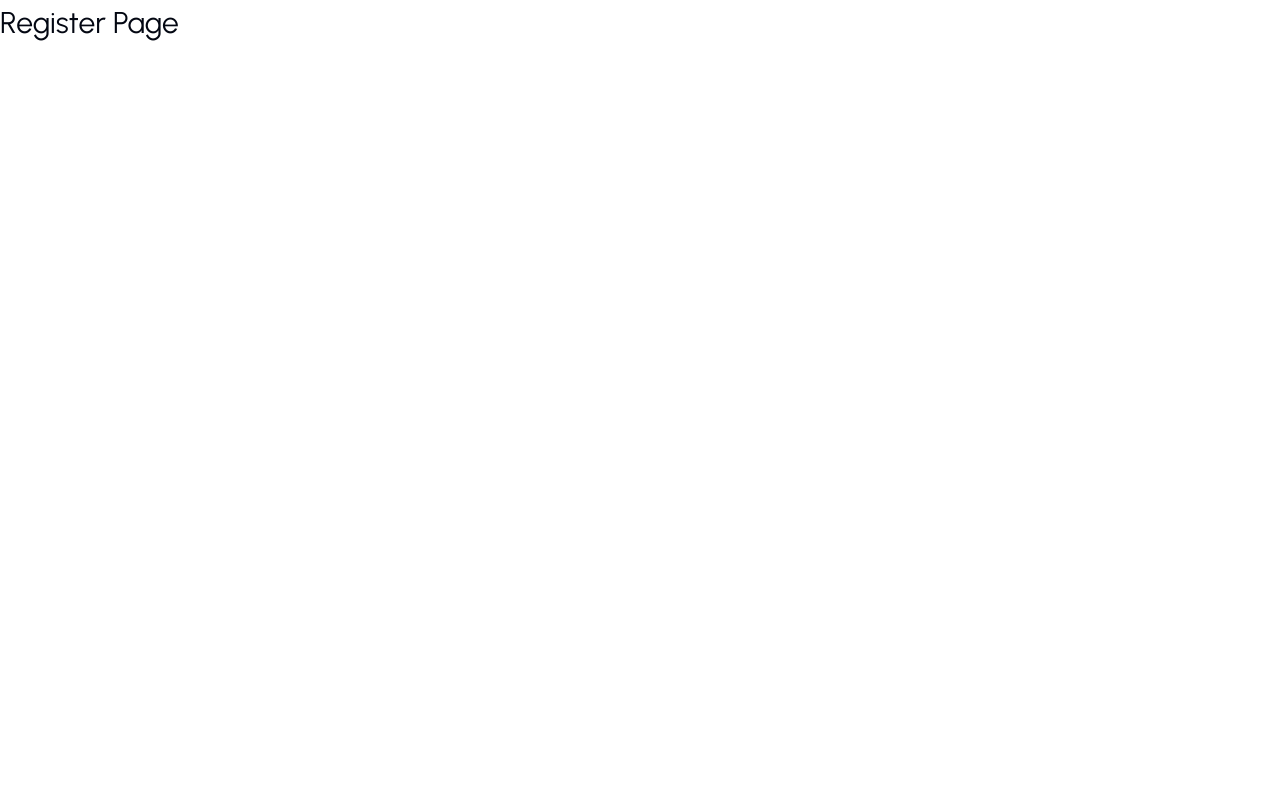
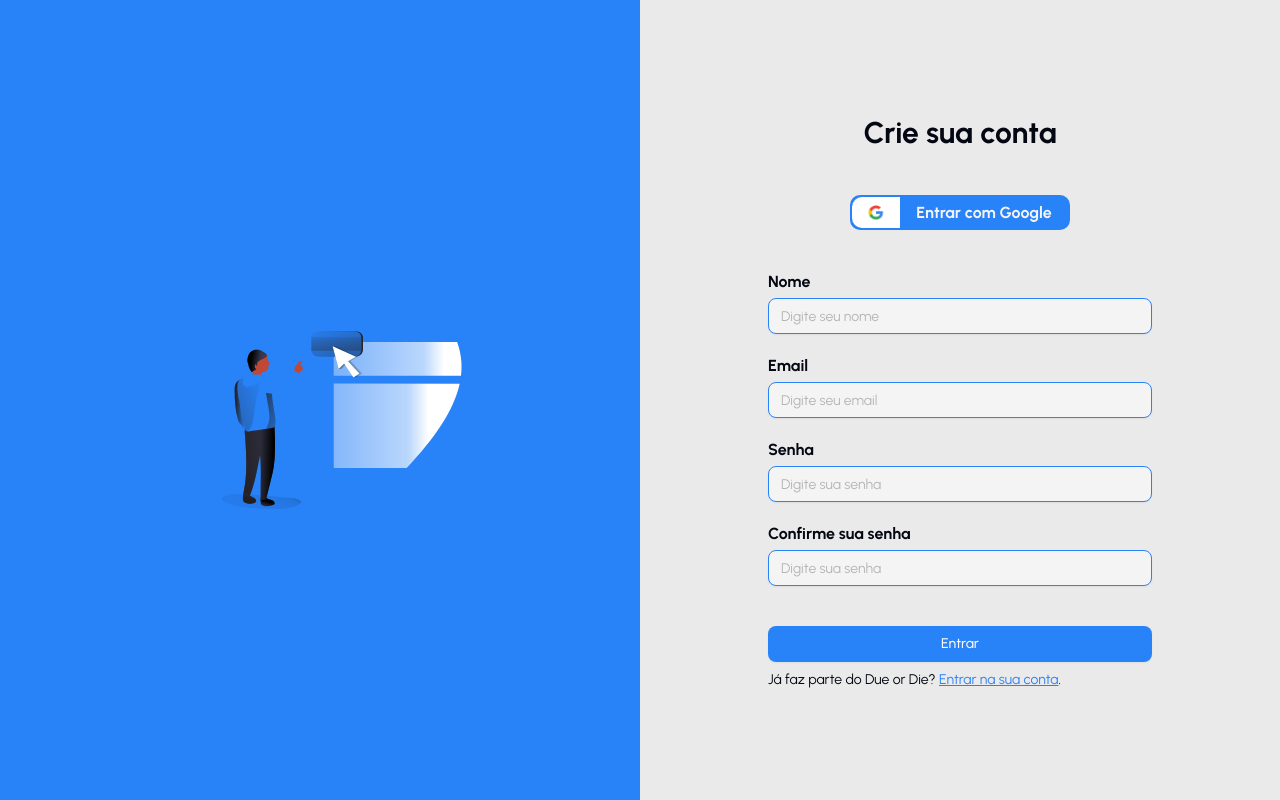
Before and after one commit to Talyslan/due-or-die, a Next.js app in the folder frontend/: page /register in a window 1280 px wide. Built offline with nearby package versions, Linux system fonts and the light colour scheme.

Commit message:
feat (frontend): adicionado estilização da tela de criar conta

```diff
--- a/frontend/src/app/(auth)/register/page.tsx
+++ b/frontend/src/app/(auth)/register/page.tsx
@@ -1,3 +1,71 @@
+import { Button, Input, RegisterSVG } from '@/components';
+import { GoogleLogin } from '@/components/GoogleLogin';
+import Link from 'next/link';
+
 export default function Register() {
-    return <h1>Register Page</h1>;
+    return (
+        <main className="flex h-screen w-full">
+            <div className="bg-main-color-200 w-1/2 flex items-center justify-center">
+                <RegisterSVG className="transform scale-60" />
+            </div>
+
+            <form className="bg-white-200 w-1/2 flex flex-col items-center justify-center gap-10">
+                <h1 className="font-bold">Crie sua conta</h1>
+
+                <GoogleLogin />
+
+                <div className="flex w-full max-w-sm flex-col gap-5">
+                    <label htmlFor="name" className="flex flex-col gap-1">
+                        <span className="font-bold">Nome</span>
+                        <Input
+                            id="name"
+                            placeholder="Digite seu nome"
+                            className="placeholder:text-gray-100"
+                        />
+                    </label>
+                    <label htmlFor="email" className="flex flex-col gap-1">
+                        <span className="font-bold">Email</span>
+                        <Input
+                            id="email"
+                            placeholder="Digite seu email"
+                            className="placeholder:text-gray-100"
+                        />
+                    </label>
+                    <label htmlFor="password" className="flex flex-col gap-1">
+                        <span className="font-bold">Senha</span>
+                        <Input
+                            id="password"
+                            placeholder="Digite sua senha"
+                            className="placeholder:text-gray-100"
+                        />
+                    </label>
+                    <label
+                        htmlFor="password-confirm"
+                        className="flex flex-col gap-1"
+                    >
+                        <span className="font-bold">Confirme sua senha</span>
+                        <Input
+                            id="password-confirm"
+                            placeholder="Digite sua senha"
+                            className="placeholder:text-gray-100"
+                        />
+                    </label>
+                </div>
+
+                <div className="flex flex-col gap-2 w-full max-w-sm">
+                    <Button className="w-full">Entrar</Button>
+                    <span className="text-sm">
+                        Já faz parte do Due or Die?{' '}
+                        <Link
+                            href={'/login'}
+                            className="text-main-color-200 underline"
+                        >
+                            Entrar na sua conta
+                        </Link>
+                        .
+                    </span>
+                </div>
+            </form>
+        </main>
+    );
 }
--- /dev/null
+++ b/frontend/src/components/GoogleLogin/index.tsx
@@ -0,0 +1,21 @@
+import Image from 'next/image';
+
+export function GoogleLogin() {
+    return (
+        <div className="flex items-center rounded-lg border-2 border-main-color-200 bg-main-color-200 cursor-pointer hover:bg-main-color-200/90 transition-colors">
+            <div className="bg-white p-2 rounded-l-lg flex items-center justify-center">
+                <Image
+                    src="/google-logo.png"
+                    alt="Logo do Google"
+                    width={32}
+                    height={32}
+                    className="block"
+                />
+            </div>
+
+            <span className="text-white-100 font-bold px-4">
+                Entrar com Google
+            </span>
+        </div>
+    );
+}
--- a/frontend/src/components/assets/svgs/register-svg/index.tsx
+++ b/frontend/src/components/assets/svgs/register-svg/index.tsx
@@ -1,4 +1,6 @@
-export function RegisterSVG() {
+import { IProps } from '../types';
+
+export function RegisterSVG({ className }: IProps) {
     return (
         <svg
             width="500"
@@ -6,6 +8,7 @@ export function RegisterSVG() {
             viewBox="0 0 500 500"
             fill="none"
             xmlns="http://www.w3.org/2000/svg"
+            className={className}
         >
             <path
                 opacity="0.18"
@@ -143,41 +146,41 @@ export function RegisterSVG() {
                 >
                     <stop
                         offset="0.02"
-                        stop-color="white"
+                        stopColor="white"
                         stop-opacity="0.05"
                     />
                     <stop
                         offset="0.03"
-                        stop-color="white"
+                        stopColor="white"
                         stop-opacity="0.16"
                     />
                     <stop
                         offset="0.04"
-                        stop-color="white"
+                        stopColor="white"
                         stop-opacity="0.24"
                     />
                     <stop
                         offset="0.06"
-                        stop-color="white"
+                        stopColor="white"
                         stop-opacity="0.31"
                     />
                     <stop
                         offset="0.07"
-                        stop-color="white"
+                        stopColor="white"
                         stop-opacity="0.36"
                     />
-                    <stop offset="0.1" stop-color="white" stop-opacity="0.38" />
+                    <stop offset="0.1" stopColor="white" stop-opacity="0.38" />
                     <stop
                         offset="0.16"
-                        stop-color="white"
+                        stopColor="white"
                         stop-opacity="0.39"
                     />
                     <stop
                         offset="0.84"
-                        stop-color="white"
+                        stopColor="white"
                         stop-opacity="0.68"
                     />
-                    <stop offset="1" stop-color="white" />
+                    <stop offset="1" stopColor="white" />
                 </linearGradient>
                 <linearGradient
                     id="paint1_linear_4_405"
@@ -189,41 +192,41 @@ export function RegisterSVG() {
                 >
                     <stop
                         offset="0.02"
-                        stop-color="white"
+                        stopColor="white"
                         stop-opacity="0.05"
                     />
                     <stop
                         offset="0.03"
-                        stop-color="white"
+                        stopColor="white"
                         stop-opacity="0.16"
                     />
                     <stop
                         offset="0.04"
-                        stop-color="white"
+                        stopColor="white"
                         stop-opacity="0.24"
                     />
                     <stop
                         offset="0.06"
-                        stop-color="white"
+                        stopColor="white"
                         stop-opacity="0.31"
                     />
                     <stop
                         offset="0.07"
-                        stop-color="white"
+                        stopColor="white"
                         stop-opacity="0.36"
                     />
-                    <stop offset="0.1" stop-color="white" stop-opacity="0.38" />
+                    <stop offset="0.1" stopColor="white" stop-opacity="0.38" />
                     <stop
                         offset="0.16"
-                        stop-color="white"
+                        stopColor="white"
                         stop-opacity="0.39"
                     />
                     <stop
                         offset="0.84"
-                        stop-color="white"
+                        stopColor="white"
                         stop-opacity="0.68"
                     />
-                    <stop offset="1" stop-color="white" />
+                    <stop offset="1" stopColor="white" />
                 </linearGradient>
                 <linearGradient
                     id="paint2_linear_4_405"
@@ -259,8 +262,8 @@ export function RegisterSVG() {
                     y2="357.16"
                     gradientUnits="userSpaceOnUse"
                 >
-                    <stop stop-color="#231F20" stop-opacity="0" />
-                    <stop offset="1" stop-color="#231F20" />
+                    <stop stopColor="#231F20" stop-opacity="0" />
+                    <stop offset="1" stopColor="#231F20" />
                 </linearGradient>
                 <linearGradient
                     id="paint5_linear_4_405"
@@ -270,8 +273,8 @@ export function RegisterSVG() {
                     y2="416.44"
                     gradientUnits="userSpaceOnUse"
                 >
-                    <stop stop-color="#231F20" stop-opacity="0" />
-                    <stop offset="1" stop-color="#231F20" />
+                    <stop stopColor="#231F20" stop-opacity="0" />
+                    <stop offset="1" stopColor="#231F20" />
                 </linearGradient>
                 <linearGradient
                     id="paint6_linear_4_405"
@@ -307,8 +310,8 @@ export function RegisterSVG() {
                     y2="257.55"
                     gradientUnits="userSpaceOnUse"
                 >
-                    <stop stop-color="#231F20" stop-opacity="0" />
-                    <stop offset="1" stop-color="#231F20" />
+                    <stop stopColor="#231F20" stop-opacity="0" />
+                    <stop offset="1" stopColor="#231F20" />
                 </linearGradient>
                 <linearGradient
                     id="paint9_linear_4_405"
@@ -318,8 +321,8 @@ export function RegisterSVG() {
                     y2="323"
                     gradientUnits="userSpaceOnUse"
                 >
-                    <stop stop-color="#231F20" stop-opacity="0" />
-                    <stop offset="1" stop-color="#231F20" />
+                    <stop stopColor="#231F20" stop-opacity="0" />
+                    <stop offset="1" stopColor="#231F20" />
                 </linearGradient>
                 <linearGradient
                     id="paint10_linear_4_405"
@@ -329,8 +332,8 @@ export function RegisterSVG() {
                     y2="237.18"
                     gradientUnits="userSpaceOnUse"
                 >
-                    <stop stop-color="#231F20" stop-opacity="0" />
-                    <stop offset="1" stop-color="#231F20" />
+                    <stop stopColor="#231F20" stop-opacity="0" />
+                    <stop offset="1" stopColor="#231F20" />
                 </linearGradient>
                 <linearGradient
                     id="paint11_linear_4_405"
@@ -340,8 +343,8 @@ export function RegisterSVG() {
                     y2="156.53"
                     gradientUnits="userSpaceOnUse"
                 >
-                    <stop stop-color="#231F20" stop-opacity="0" />
-                    <stop offset="1" stop-color="#231F20" />
+                    <stop stopColor="#231F20" stop-opacity="0" />
+                    <stop offset="1" stopColor="#231F20" />
                 </linearGradient>
                 <linearGradient
                     id="paint12_linear_4_405"
@@ -351,8 +354,8 @@ export function RegisterSVG() {
                     y2="310.17"
                     gradientUnits="userSpaceOnUse"
                 >
-                    <stop stop-color="#231F20" stop-opacity="0" />
-                    <stop offset="1" stop-color="#231F20" />
+                    <stop stopColor="#231F20" stop-opacity="0" />
+                    <stop offset="1" stopColor="#231F20" />
                 </linearGradient>
                 <linearGradient
                     id="paint13_linear_4_405"
@@ -362,8 +365,8 @@ export function RegisterSVG() {
                     y2="256.01"
                     gradientUnits="userSpaceOnUse"
                 >
-                    <stop stop-color="#231F20" stop-opacity="0" />
-                    <stop offset="1" stop-color="#231F20" />
+                    <stop stopColor="#231F20" stop-opacity="0" />
+                    <stop offset="1" stopColor="#231F20" />
                 </linearGradient>
                 <linearGradient
                     id="paint14_linear_4_405"
@@ -373,8 +376,8 @@ export function RegisterSVG() {
                     y2="249.49"
                     gradientUnits="userSpaceOnUse"
                 >
-                    <stop stop-color="#231F20" stop-opacity="0" />
-                    <stop offset="1" stop-color="#231F20" />
+                    <stop stopColor="#231F20" stop-opacity="0" />
+                    <stop offset="1" stopColor="#231F20" />
                 </linearGradient>
             </defs>
         </svg>
```
Also changed, not shown: frontend/src/app/(auth)/login/page.tsx (+2 -15 lines).
